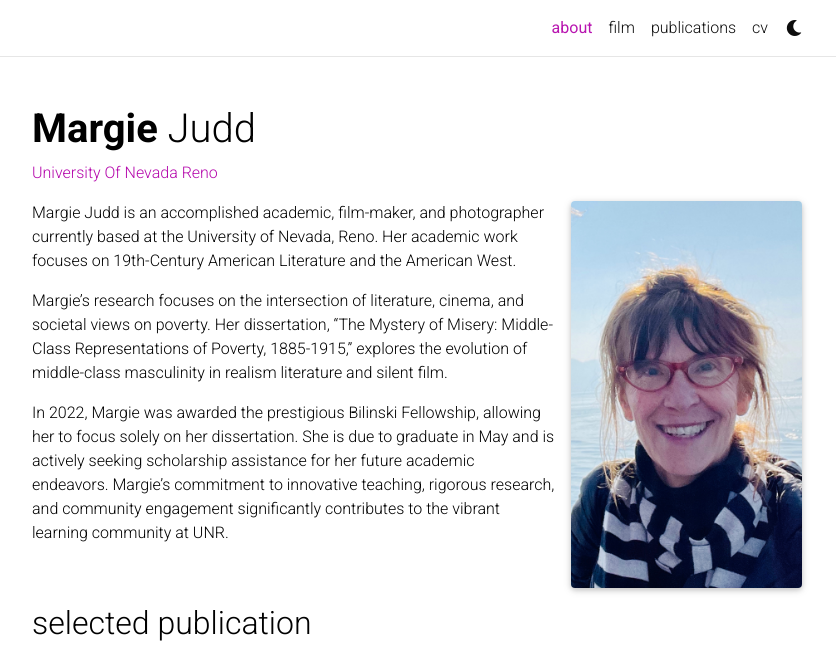
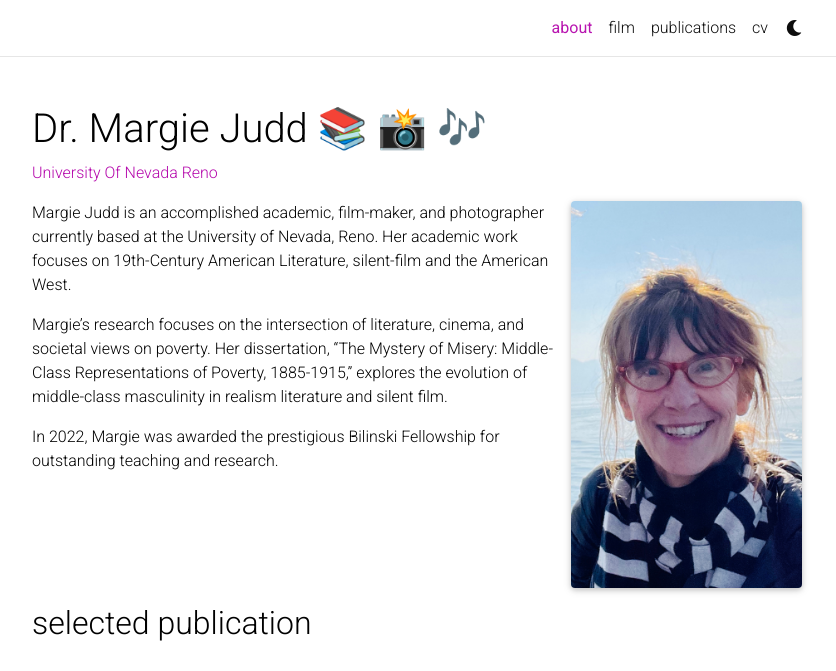
Before and after one commit to bigsky77/margie-website, a Jekyll site: the page built from _pages/about.md, in a window 1280 px wide and 941 px high, cut to the strip 0-671 px from the top of the window. Shown: the whole strip, without its empty margins (223-1059 px from the left). Built offline with Jekyll 4.4.1, drawn with Linux system fonts in a browser that asks for light colours; full-size pictures stand in for the smaller copies a plugin makes; comment, search, counter and statistics services are not loaded; a style sheet for code colours, icons or effects is not loaded; some of the changed text lies outside the part shown.

Commit message:
update title and add emojis

```diff
--- a/_config.yml
+++ b/_config.yml
@@ -2,8 +2,8 @@
 # Site settings
 # -----------------------------------------------------------------------------
 
-title: blank # the website title (if blank, full name will be used instead)
-first_name: Margie
+title: Dr. Margie Judd 📚 📸 🎶
+first_name: Dr. Margie
 middle_name:
 last_name: Judd
 email: mjudd@nevada.unr.edu
--- a/_pages/about.md
+++ b/_pages/about.md
@@ -15,8 +15,8 @@ selected_papers: true # includes a list of papers marked as "selected={true}"
 social: true  # includes social icons at the bottom of the page
 ---
 
-Margie Judd is an accomplished academic, film-maker, and photographer currently based at the University of Nevada, Reno.  Her academic work focuses on 19th-Century American Literature and the American West.
+Margie Judd is an accomplished academic, film-maker, and photographer currently based at the University of Nevada, Reno.  Her academic work focuses on 19th-Century American Literature, silent-film and the American West.
 
 Margie's research focuses on the intersection of literature, cinema, and societal views on poverty. Her dissertation, “The Mystery of Misery: Middle-Class Representations of Poverty, 1885-1915,” explores the evolution of middle-class masculinity in realism literature and silent film.
 
-In 2022, Margie was awarded the prestigious Bilinski Fellowship, allowing her to focus solely on her dissertation. She is due to graduate in May and is actively seeking scholarship assistance for her future academic endeavors. Margie’s commitment to innovative teaching, rigorous research, and community engagement significantly contributes to the vibrant learning community at UNR.
+In 2022, Margie was awarded the prestigious Bilinski Fellowship for outstanding teaching and research.
```
